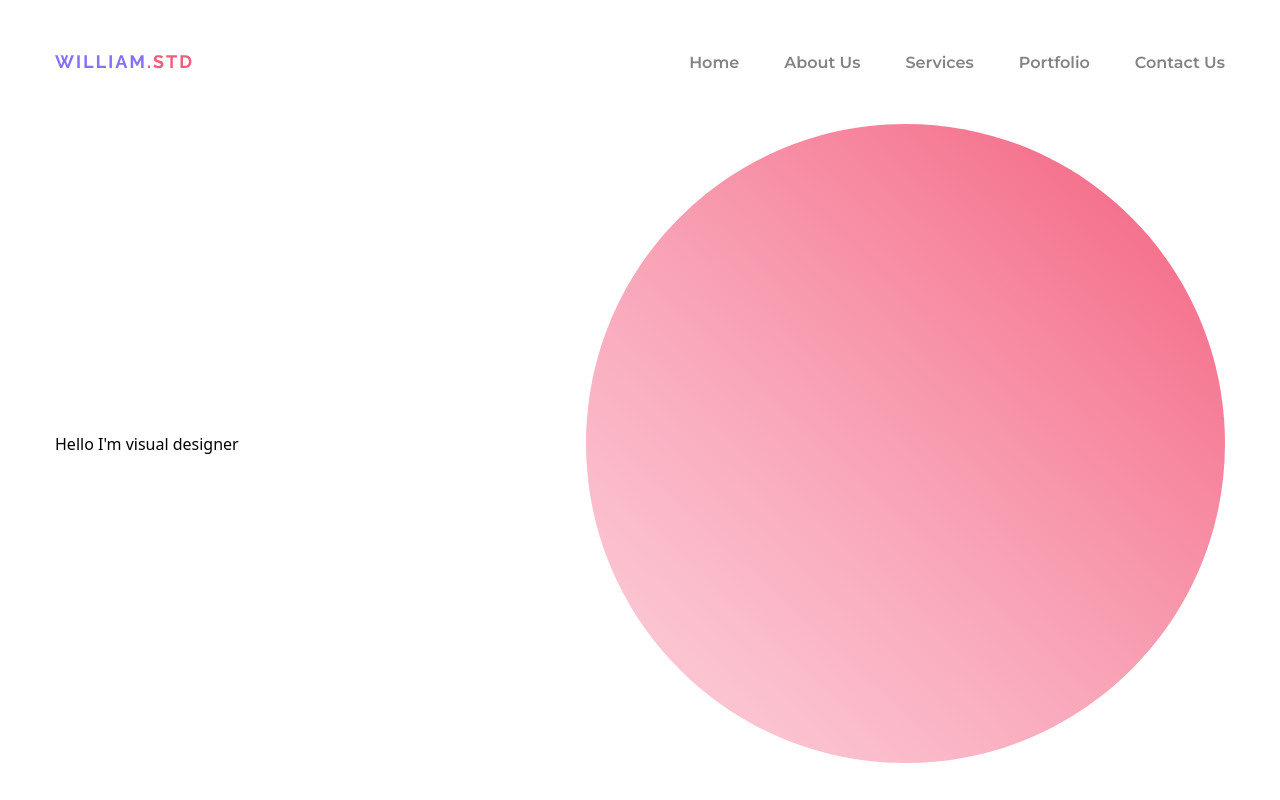
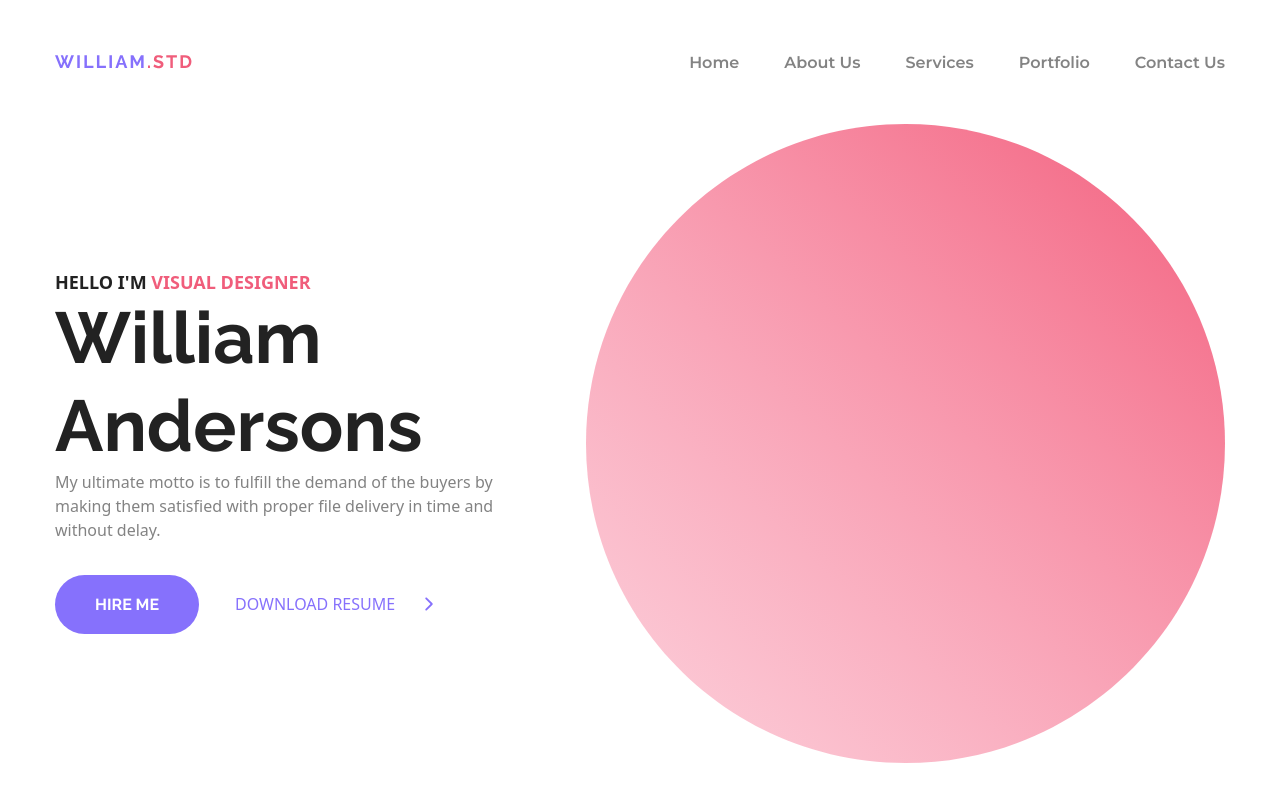
Before and after one commit to ramen72/OYA-Project-14-Personal-Portfolio, a React (Vite) app: page / in a window 1280 px wide. Built offline with nearby package versions, Linux system fonts and the light colour scheme.

Commit message:
Banner Section complete at 16-03-2025_1804

```diff
--- a/index.html
+++ b/index.html
@@ -6,7 +6,7 @@
     <meta name="viewport" content="width=device-width, initial-scale=1.0" />
     <title>William </title>
     <link href="https://fonts.googleapis.com/css?family=Montserrat:100,200,300,regular,500,600,700,800,900,100italic,200italic,300italic,italic,500italic,600italic,700italic,800italic,900italic" rel="stylesheet" />
-    <!-- <link href="https://fonts.googleapis.com/css?family=Raleway:100,200,300,regular,500,600,700,800,900,100italic,200italic,300italic,italic,500italic,600italic,700italic,800italic,900italic" rel="stylesheet" /> -->
+    <link href="https://fonts.googleapis.com/css?family=Raleway:100,200,300,regular,500,600,700,800,900,100italic,200italic,300italic,italic,500italic,600italic,700italic,800italic,900italic" rel="stylesheet" />
 
   </head>
   <body>
--- a/package.json
+++ b/package.json
@@ -11,7 +11,8 @@
   },
   "dependencies": {
     "react": "^19.0.0",
-    "react-dom": "^19.0.0"
+    "react-dom": "^19.0.0",
+    "react-icons": "^5.5.0"
   },
   "devDependencies": {
     "@eslint/js": "^9.21.0",
--- a/src/pages/homePages/sections/Banner.jsx
+++ b/src/pages/homePages/sections/Banner.jsx
@@ -1,5 +1,6 @@
 import React from 'react';
 import bannerImage from '../../../assets/svg/bannerImage.svg'
+import { IoIosArrowForward } from "react-icons/io";
 
 const Banner = () => {
     return (
@@ -7,7 +8,13 @@ const Banner = () => {
             <div className="max-w-containerWith mx-auto">
                 <div className="flex justify-between items-center">
                     <div>
-                        <h5>Hello I'm visual designer</h5>
+                        <h5 className='text-lightBlack text-lg uppercase font-bold space-x-0.5 leading-6'>Hello I'm <span className='text-radish'>visual designer</span></h5>
+                        <h1 className='font-raleway leading-[88px] text-lightBlack text-7xl font-bold '>William Andersons</h1>
+                        <p className='text-base text-gray max-w-[460px] mb-[50px]'>
+                            My ultimate motto is to fulfill the demand of the buyers by making them satisfied with proper file delivery in time and without delay.
+                        </p>
+                        <a href="#" className='bg-secondary text-white uppercase text-base rounded-[30px] px-10 py-5 font-raleway font-bold'>hire me</a>
+                        <a href="#" className='text-secondary ms-9 inline-flex justify-start items-center gap-x-6 transition-all duration-200 hover:text-gray'>DOWNLOAD RESUME <IoIosArrowForward className='text-xl text-inherit'/></a>
                     </div>
                     <img src={bannerImage} alt="BannerImage" />
                 </div>
--- a/src/pages/homePages/sections/NavSection.jsx
+++ b/src/pages/homePages/sections/NavSection.jsx
@@ -13,7 +13,7 @@ const NavSection = () => {
                         {
                             navData.map((item,index)=>(
                                 <li key={index}>
-                                    <a href={item.url} className='font-montserrat text-navlink text-base font-semibold leading-none capitalize hover:text-secondary transition-all duration-300'>{item.lavel}</a>
+                                    <a href={item.url} className='font-montserrat text-gray text-base font-semibold leading-none capitalize hover:text-secondary transition-all duration-300'>{item.lavel}</a>
                                 </li>
                             ))
                         }
--- a/tailwind.config.js
+++ b/tailwind.config.js
@@ -7,11 +7,14 @@ export default {
   theme: {
     extend: {
       fontFamily: {
-        'montserrat': `"Montserrat", sans-serif;`
+        'montserrat': `"Montserrat", sans-serif;`,
+        'raleway': `"Raleway", sans-serif;`
       },
       colors:{
-        'navlink' : "#838383",
-        'secondary' : "#8671FC"
+        'gray' : "#838383",
+        'secondary' : "#8671FC",
+        'radish' : "#F05D7B",
+        'lightBlack' : "#222222"
       },
       maxWidth: {
         'containerWith': '1170px',
```
Also changed, not shown: 1 other file (tests, documents, lock files or other folders).
